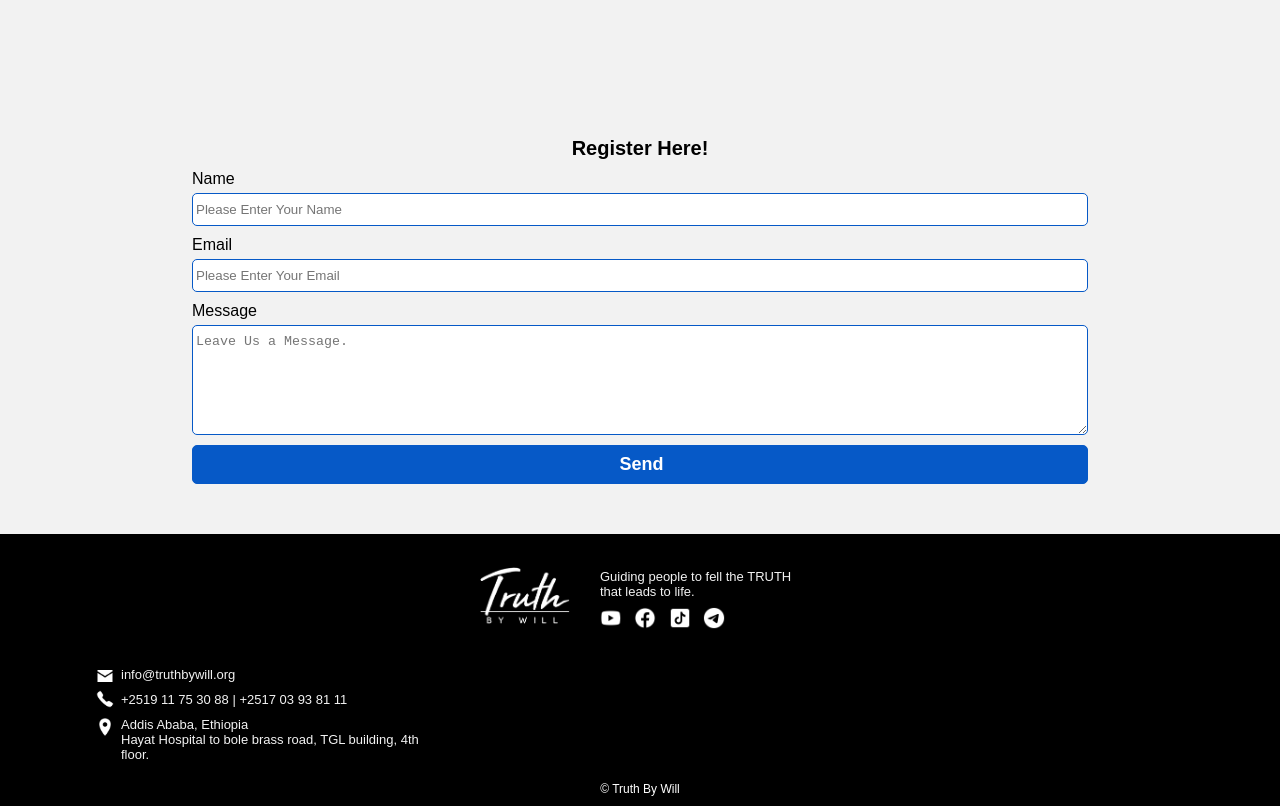
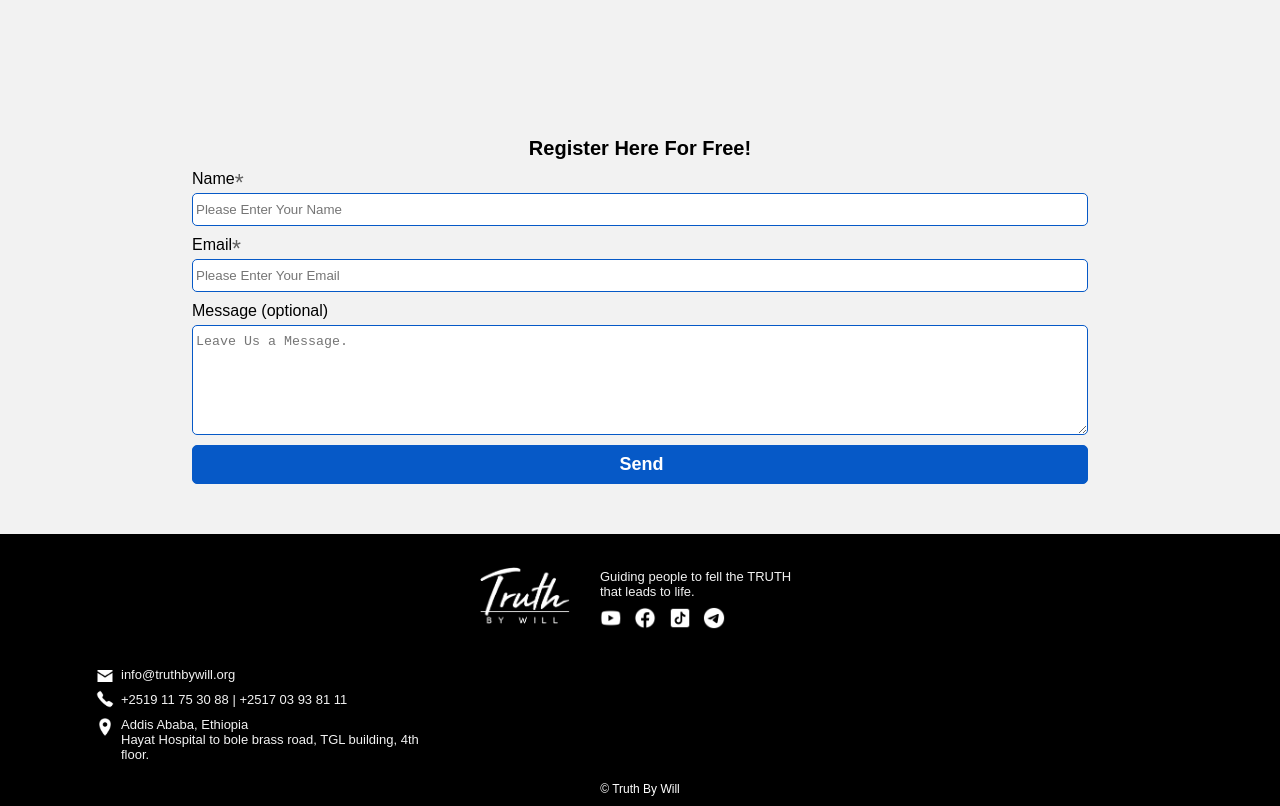
Before and after one commit to kalidmd/tbw, a React (Create React App) app: page / in a window 1280 px wide. Shown: the part 960-1766 px from the top of the page. Built offline with nearby package versions, Linux system fonts and the light colour scheme; grey boxes are pictures that could not be loaded.

Commit message:
input field clears after submission

```diff
--- a/src/components/Register.jsx
+++ b/src/components/Register.jsx
@@ -3,8 +3,20 @@ import emailjs from '@emailjs/browser';
 import '../styles/register.css'
 export default function Register () {
   const [isMessageSent, setIsMessageSent] = useState(false);
-  // const [count, setCount] = useState(0);
+  const [user_name, setUser_name] = useState("");
+  const [user_email, setUser_email] = useState("");
+  const [message, setMessage] = useState("");
   const form = useRef();
+
+  const handleNameChange = (event) => {
+    setUser_name(event.target.value)
+  }
+  const handleEmailChange = (event) => {
+    setUser_email(event.target.value)
+  }
+  const handleMessageChange = (event) => {
+    setMessage(event.target.value)
+  }
 
   const sendEmail = (e) => {
     e.preventDefault();
@@ -17,47 +29,62 @@ export default function Register () {
       }, (error) => {
           console.log(error.text);
       });
+   ;
+   console.log(`Name: ${user_name}`);
+   console.log(`Email: ${user_email}`);
+   console.log(`Message: ${message}`);
+    setUser_name("")
+    setUser_email("")
+    setMessage("")
   };
 
   useEffect(() => {
       //Implementing the setInterval method
       const interval = setInterval(() => {
           setIsMessageSent(false)
-      }, 3000);
+      }, 5000);
 
       //Clearing the interval
       return () => clearInterval(interval);
   }, [isMessageSent]);
 
-  console.log(isMessageSent);
   return (
     <div>
       <form id="reg-form" className="reg-form" ref={form} onSubmit={sendEmail}>
-        <p className="form-title">Register Here!</p>
-        <label>Name</label>
+        <p className="form-title">Register Here For Free!</p>
+        <label>Name <span className="required">*</span></label>
         <input
           type="text"
           name="user_name"
           placeholder="Please Enter Your Name"
+          required
+          value={user_name}
+          onChange={handleNameChange}
         />
-        <label>Email</label>
+        <label>Email <span className="required">*</span> </label>
         <input
           type="email"
           name="user_email"
           placeholder="Please Enter Your Email"
+          required
+          value={user_email}
+          onChange={handleEmailChange}
+
         />
-        <label>Message</label>
+        <label>Message (optional)</label>
         <textarea
           name="message"
+          value={message}
+          onChange={handleMessageChange}
           placeholder="Leave Us a Message."
         />
         <input
-          className="send-btn"
+          className={isMessageSent ? "sent-btn" : "send-btn"}
           type="submit"
-          value="Send"
+          value={isMessageSent ? "Message Sent" : "Send"}
         />
       </form>
-      {isMessageSent && <p className="sent-message">You've Been Registered Succssefully 🎉</p>}
+      {/* {isMessageSent && <p className="sent-message">You've Been Registered Succssefully 🎉</p>}  */}
     </div>
   );
 };
--- a/src/styles/register.css
+++ b/src/styles/register.css
@@ -19,6 +19,12 @@
 .reg-form label {
     padding: 10px 0 5px;
     font-weight: 500;
+    position: relative;
+}
+.required {
+    color: #616161;
+    font-size: 23px;
+    position: absolute;
 }
 .reg-form input {
     padding: 8px 0;
@@ -41,6 +47,16 @@
     cursor: pointer;
     border-radius: var(--border-rad);
 }
+.sent-btn {
+    margin-top: 10px;
+    font-size: 18px;
+    font-weight: 700;
+    color: #fff;
+    background-color: rgb(2, 212, 2);
+    border: 1px solid rgb(2, 212, 2);
+    cursor: pointer;
+    border-radius: var(--border-rad);
+}
 .sent-message {
     width: 80%;
     margin: 0 auto;
```
